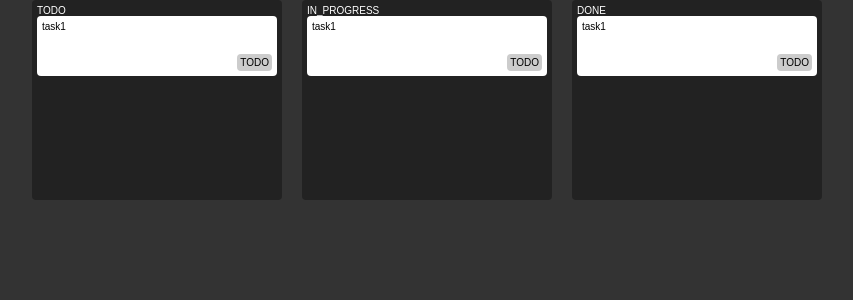
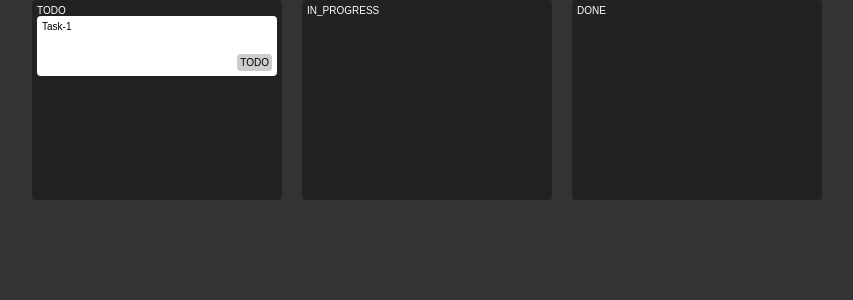
Before and after one commit to keertyverma/task-lane, a React (Vite) app: page / in a window 1280 px wide. Shown: the top 300 px of the page, without its empty margins (213-1066 px from the left). Built offline with nearby package versions, Linux system fonts and the light colour scheme.

Commit message:
Use zustand for state management

```diff
--- a/package.json
+++ b/package.json
@@ -13,11 +13,13 @@
     "classnames": "^2.5.1",
     "react": "^18.2.0",
     "react-dom": "^18.2.0",
+    "uuid": "^9.0.1",
     "zustand": "^4.5.2"
   },
   "devDependencies": {
     "@types/react": "^18.2.66",
     "@types/react-dom": "^18.2.22",
+    "@types/uuid": "^9.0.8",
     "@typescript-eslint/eslint-plugin": "^7.2.0",
     "@typescript-eslint/parser": "^7.2.0",
     "@vitejs/plugin-react": "^4.2.1",
--- a/src/components/Column.tsx
+++ b/src/components/Column.tsx
@@ -1,15 +1,35 @@
+import { useMemo } from "react";
+import useTaskStore, { Status } from "../store";
 import "./Column.css";
-import Task, { Status } from "./Task";
+import Task from "./Task";
 
 interface Props {
   status: Status;
 }
 
 const Column = ({ status }: Props) => {
+  const tasks = useTaskStore((store) => store.tasks);
+
+  const filteredTasks = useMemo(
+    () => tasks.filter((task) => task.status === status),
+    [tasks, status]
+  );
+
+  const renderTasks = () =>
+    filteredTasks.map((task) => (
+      <Task
+        key={task.id}
+        id={task.id}
+        title={task.title}
+        description={task.description}
+        status={task.status}
+      />
+    ));
+
   return (
     <div className="column">
       <p>{status}</p>
-      <Task task={{ title: "task1" }} />
+      {renderTasks()}
     </div>
   );
 };
--- a/src/components/Task.tsx
+++ b/src/components/Task.tsx
@@ -1,21 +1,15 @@
 import classNames from "classnames";
+import { Status } from "../store";
 import "./Task.css";
 
-export type Status = "TODO" | "IN_PROGRESS" | "DONE";
-
-interface Task {
+interface Props {
+  id: string;
   title: string;
+  description?: string;
+  status: Status;
 }
 
-interface Props {
-  task: Task;
-}
-
-const Task = ({ task }: Props) => {
-  const status: Status = "TODO";
-
-  const { title } = task;
-
+const Task = ({ id, title, description, status }: Props) => {
   return (
     <div className="task">
       <div>{title}</div>
--- /dev/null
+++ b/src/store.ts
@@ -0,0 +1,21 @@
+import { v4 as uuid } from "uuid";
+import { create } from "zustand";
+
+export type Status = "TODO" | "IN_PROGRESS" | "DONE";
+
+export interface Task {
+  id: string;
+  title: string;
+  description?: string;
+  status: Status;
+}
+
+interface TaskStore {
+  tasks: Task[];
+}
+
+const useTaskStore = create<TaskStore>((set) => ({
+  tasks: [{ id: uuid(), title: "Task-1", status: "TODO" }],
+}));
+
+export default useTaskStore;
```
Also changed, not shown: 1 other file (tests, documents, lock files or other folders).
